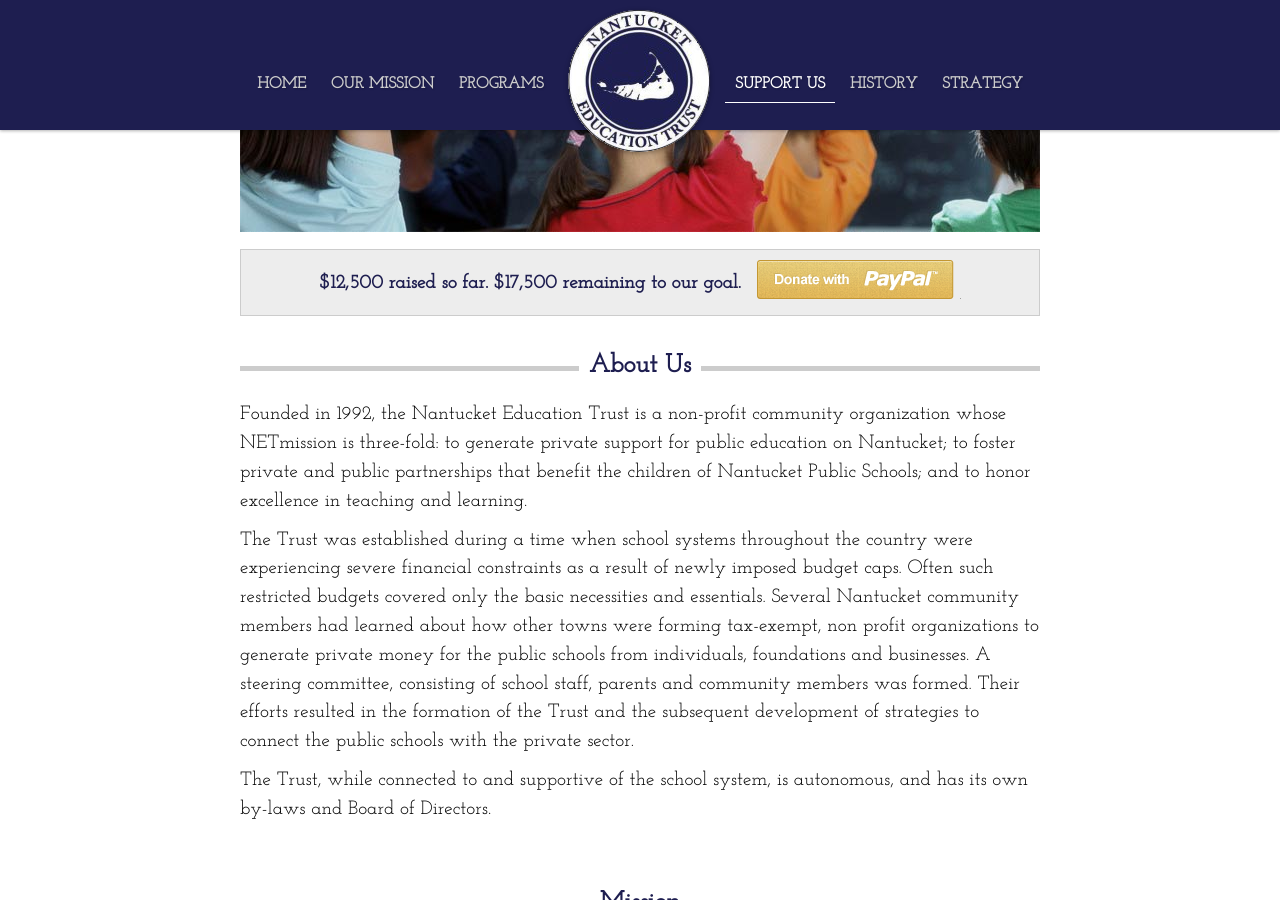
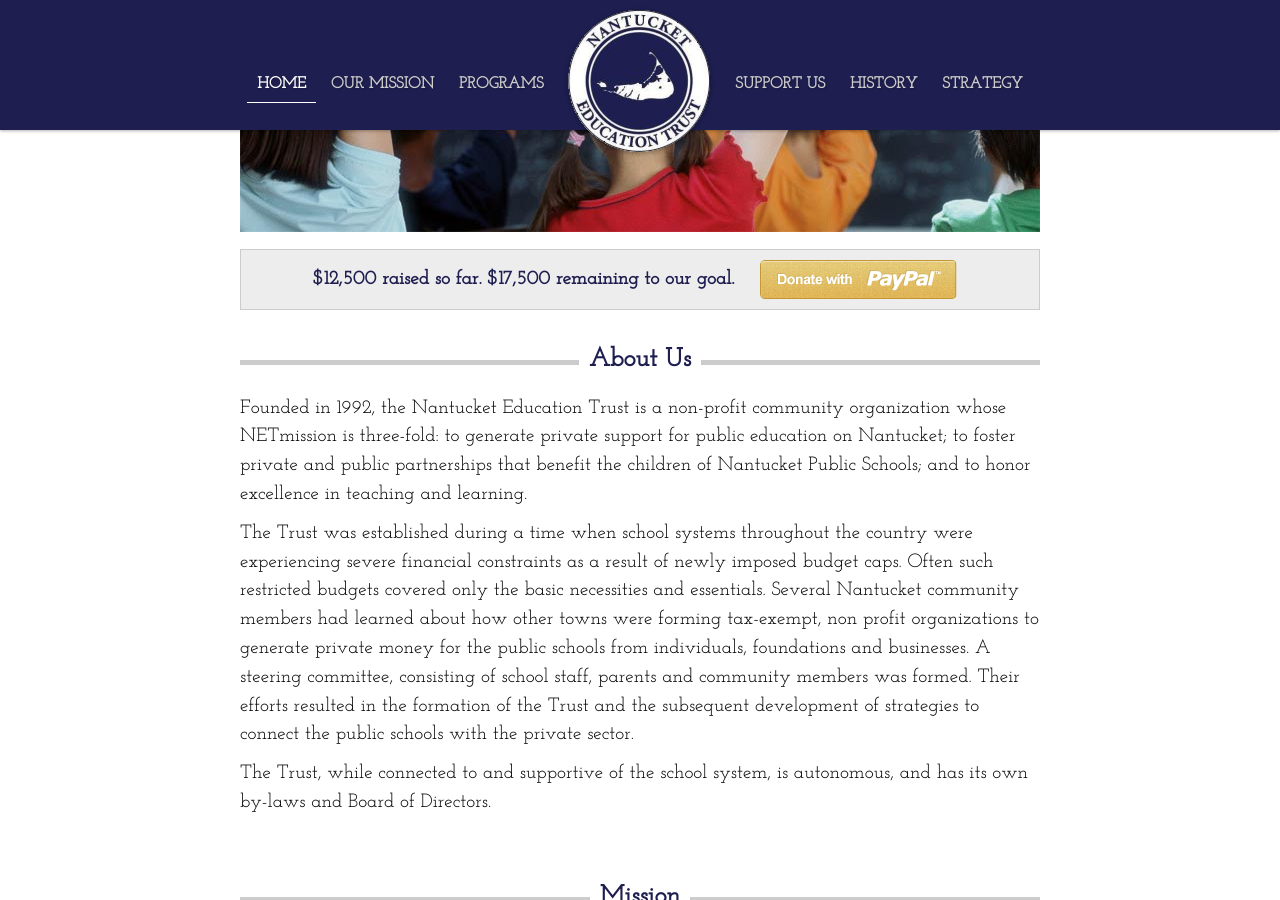
Before and after one commit to nantucketedtrust/nantucketedtrust.github.io, a Jekyll site: the page built from index.html, in a window 1280 px wide and 900 px high, scrolled down 422 px. Built offline with Jekyll 4.4.1, drawn with Linux system fonts in a browser that asks for light colours; nearby versions of some CDN libraries; Markdown is read by kramdown in place of the engine named in the settings; the list of posts is cut into pages by our own code.

Commit message:
Modal window showing up correctly. Close button need to be add

```diff
--- a/_includes/banner.html
+++ b/_includes/banner.html
@@ -1,12 +1,30 @@
 <section class="">
     <section class="banner" id="content0">
         <img src="images/banner.jpg" class="entire-width"/>
-        <h3 class="ticker">$12,500 raised so far. $17,500 remaining to  our goal. <form action="https://www.paypal.com/cgi-bin/webscr" method="post" target="_top">
-            <input type="hidden" name="cmd" value="_s-xclick">
-            <input type="hidden" name="hosted_button_id" value="96KLQ8NEE97MQ">
-            <input type="image" src="http://nantucketedtrust.github.io/images/paypal-small.png" border="0" name="submit" alt="PayPal - The safer, easier way to pay online!">
-            <img alt="" border="0" src="https://www.paypalobjects.com/en_US/i/scr/pixel.gif" width="1" height="1">
-        </form>
+        <h3 class="ticker buttonHolder">$12,500 raised so far. $17,500 remaining to  our goal.
+            <a href="#" class="frontButton" title="paypal donation"><img src="images/paypal-small.png" /></a>
+            <section class="modal-window">
+                <section class="PayPal-wrapper">
+                    <h4 id="donateAll" class="donations"><span>Donate the Whole organization</span>
+                        <form action="https://www.paypal.com/cgi-bin/webscr" method="post" target="_top">
+                            <input type="hidden" name="cmd" value="_s-xclick">
+                            <input type="hidden" name="hosted_button_id" value="9P6C48KKNM9XJ">
+                            <input type="image" src="https://www.paypalobjects.com/en_US/i/btn/btn_donate_SM.gif" border="0" name="submit" alt="PayPal - The safer, easier way to pay online!">
+                            <img alt="" border="0" src="https://www.paypalobjects.com/en_US/i/scr/pixel.gif" width="1" height="1">
+                        </form>
+
+                    </h4>
+                    <h4 id="donateFLD" class="donations"><span>Donate the French Language Department</span>
+                        <form action="https://www.paypal.com/cgi-bin/webscr" method="post" target="_top">
+                            <input type="hidden" name="cmd" value="_s-xclick">
+                            <input type="hidden" name="hosted_button_id" value="8J9HG6BVJ252N">
+                            <input type="image" src="https://www.paypalobjects.com/en_US/i/btn/btn_donate_SM.gif" border="0" name="submit" alt="PayPal - The safer, easier way to pay online!">
+                            <img alt="" border="0" src="https://www.paypalobjects.com/en_US/i/scr/pixel.gif" width="1" height="1">
+                        </form>
+
+                    </h4>
+                </section>
+            </section>
         </h3>
     </section>
 </section>
--- a/js/custom.js
+++ b/js/custom.js
@@ -133,3 +133,10 @@
     //alert ("The current horizontal scroll amount: " + scrollLeft + "px");
     // alert ("The current vertical scroll amount: " + scrollTop + "px");
 }
+
+/* When PayPal Button is clicked modal window with multiple choices of donation is popping up */
+
+$('.frontButton').on('click', function(e) {
+    e.preventDefault();
+    $('.modal-window').addClass('showModal');
+});
--- a/stylesheets/main_style.css
+++ b/stylesheets/main_style.css
@@ -213,16 +213,41 @@
 
 /* ---------------------------- Donation Buttons ---------------------- */
 
-#content4 > form {
+/* --------------- Donation Modal Window --------------- */
+.frontButton {
+    vertical-align: middle;
+    margin-left: 10px;
+    display: inline-block;
+}
+#payPalButton {
     float: right;
-    margin-bottom: 20px;
-    margin-left: 20px;
+    margin: 0 0 20px 20px;
 }
-.ticker > form {
+.frontButton:hover {
+    opacity: .8;
+}
+.modal-window {
+    display: none;
+}
+.showModal {
+    background-color: rgba(0, 0, 0, 0.8);
+    bottom: 50px;
+    color: #FFFFFF;
+    display: block !important;
+    left: 50px;
+    position: fixed;
+    right: 50px;
+    top: 50px;
+    z-index: 1000;
+}
+.donations > form {
     display: inline-block;
-    margin-left: 10px;
-    vertical-align: middle;
+    vertical-align: text-top;
+    margin-left: 15%;
 }
+
+
+/* ===================================================== */
 
 /* =================================================================== */
 
```
Also changed, not shown: _posts/2013-11-03-Support-Us.md (+1 -6 lines), 5 other files.
